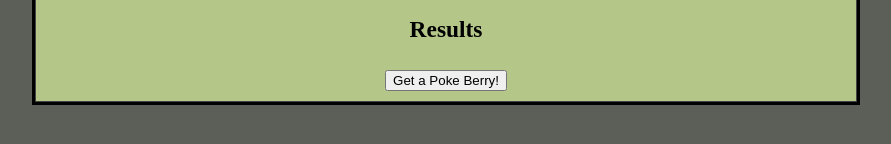
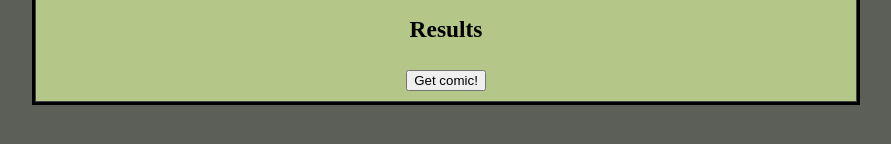
Before and after one commit to Sebby11/art101, a plain HTML site: page lab16/index.html in a window 1280 px wide. Shown: the part 320-464 px from the top of the page, without its empty margins (194-1085 px from the left). Drawn offline with nearby package versions, Linux system fonts and the light colour scheme.

Commit message:
button lab16

```diff
--- a/lab16/index.html
+++ b/lab16/index.html
@@ -29,7 +29,7 @@
 
 		<div id="res">
 			<h3>Results</h3>
-			<button id="activate" >Get a Poke Berry!</button>
+			<button id="activate" >Get comic!</button>
 			<br>
 			<div id="comTitle">
 			</div>
```
